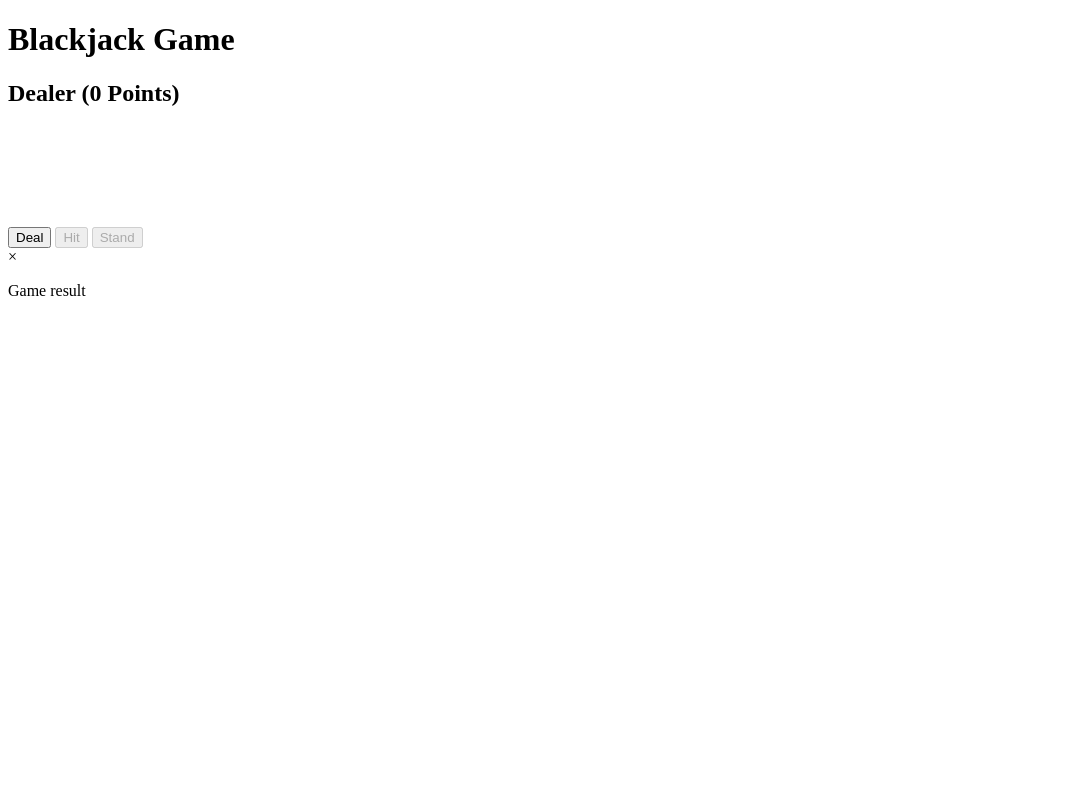
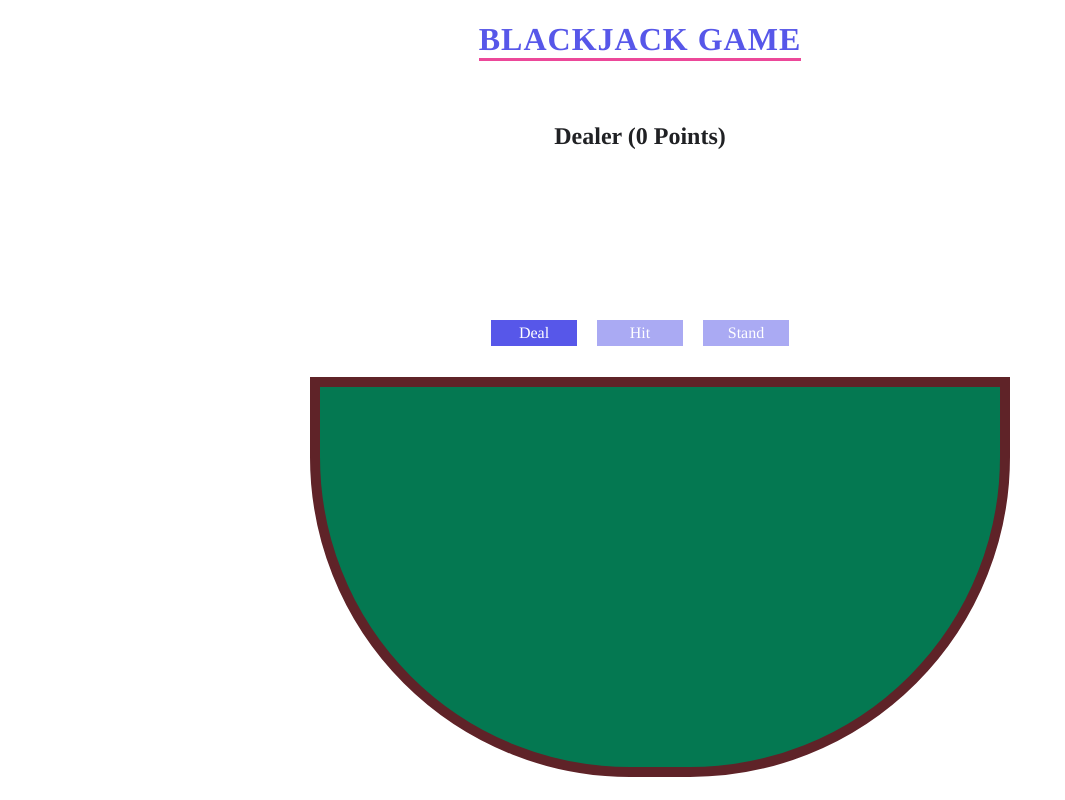
Before and after one commit to vmakams/blackjack-game, a plain HTML site: page index.html in a window 1280 px wide. Shown: the whole page, without its empty margins (0-1065 px from the left). Drawn offline with nearby package versions, Linux system fonts and the light colour scheme; the site is published under a folder, as on GitHub Pages, so addresses that start at the root find nothing.

Commit message:
Update paths

```diff
--- a/assets/js/app.js
+++ b/assets/js/app.js
@@ -203,7 +203,7 @@ function getCardImage(hand, cardIndex, isHidden = false) {
   console.log(cardIndex)
   var cardPosition = (cardIndex + 1) * 20;
 
-  return `<img class="card" style="left: ${cardPosition}px; z-index: ${cardIndex}" src="/assets/images/cards/${cardName}">`;
+  return `<img class="card" style="left: ${cardPosition}px; z-index: ${cardIndex}" src="assets/images/cards/${cardName}">`;
 }
 
 function checkPlayerBust(playerId) {
--- a/index.html
+++ b/index.html
@@ -6,8 +6,8 @@
     <meta name="viewport" content="width=device-width, initial-scale=1.0">
     <title>Balckjack Game</title>
 
-    <link rel="stylesheet" href="/assets/css/normalize.css">
-    <link rel="stylesheet" href="/assets/css/app.css">
+    <link rel="stylesheet" href="assets/css/normalize.css">
+    <link rel="stylesheet" href="assets/css/app.css">
 </head>
 <body>
     <header id="header">
@@ -46,6 +46,6 @@
 
     <script src="https://ajax.googleapis.com/ajax/libs/jquery/3.2.1/jquery.min.js"></script>
 
-    <script src="/assets/js/app.js"></script>
+    <script src="assets/js/app.js"></script>
 </body>
 </html>
```
